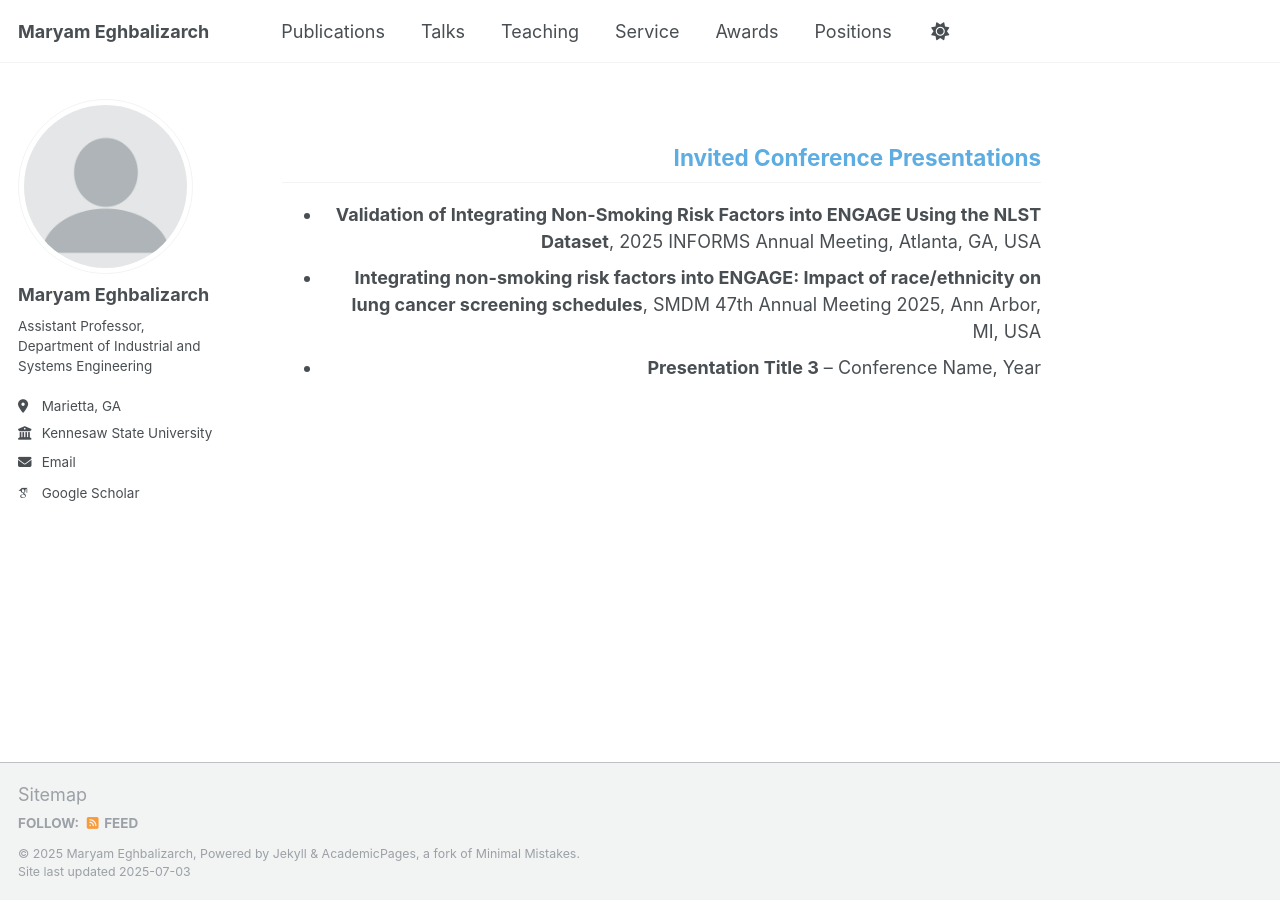
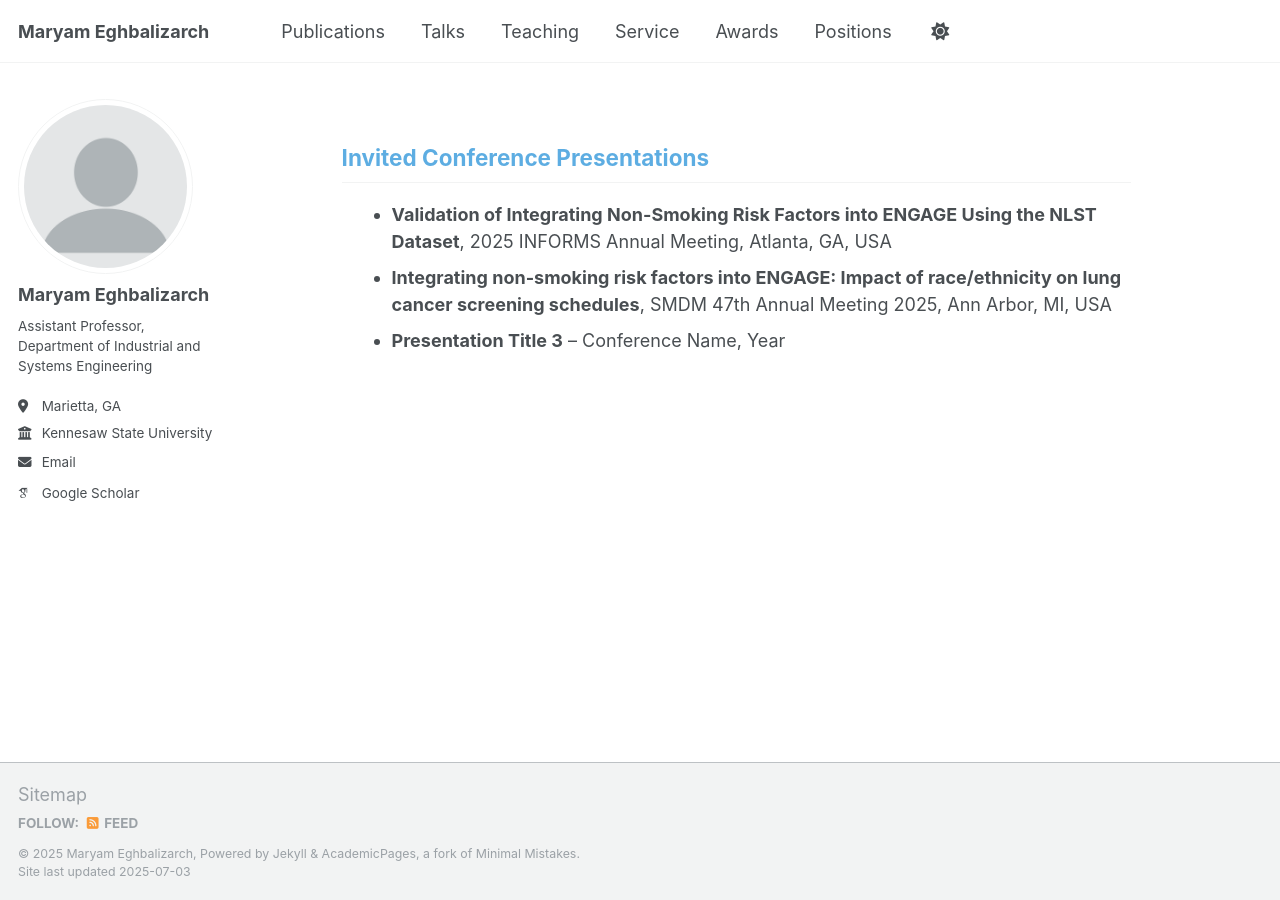
Before and after one commit to meghbalizarch/meghbalizarch.github.io, a Jekyll site: the page built from _pages/talks.html, in a window 1280 px wide. Built offline with Jekyll 4.4.1, drawn with Linux system fonts in a browser that asks for light colours; some web fonts are replaced; a script that is not in the unit is left out.

Commit message:
Update talks.html

```diff
--- a/_pages/talks.html
+++ b/_pages/talks.html
@@ -3,9 +3,10 @@ permalink: /talks/
 author_profile: true
 ---
 
-<h2 style="color:#5dade2; font-weight:bold; text-align:right; margin-right:10px;">Invited Conference Presentations</h2>
-<ul style="text-align:right; margin-right:10px;">
+<h2 style="color:#5dade2; font-weight:bold; margin-left:60px;margin-right:-80px;">Invited Conference Presentations</h2>
+<ul style="margin-left:70px;margin-right:-80px;">
   <li><strong>Validation of Integrating Non-Smoking Risk Factors into ENGAGE Using the NLST Dataset</strong>, 2025 INFORMS Annual Meeting, Atlanta, GA, USA</li>
-  <li><strong>Integrating non-smoking risk factors into ENGAGE: Impact of race/ethnicity on lung cancer screening schedules</strong>, SMDM 47th Annual Meeting 2025, Ann Arbor, MI, USA</li>
+  <li><strong>Integrating non-smoking risk factors into ENGAGE: Impact of race/ethnicity on lung cancer screening schedules</strong>, SMDM 47th Annual Meeting 2025,
+Ann Arbor, MI, USA</li>
   <li><strong>Presentation Title 3</strong> – Conference Name, Year</li>
 </ul>
```
